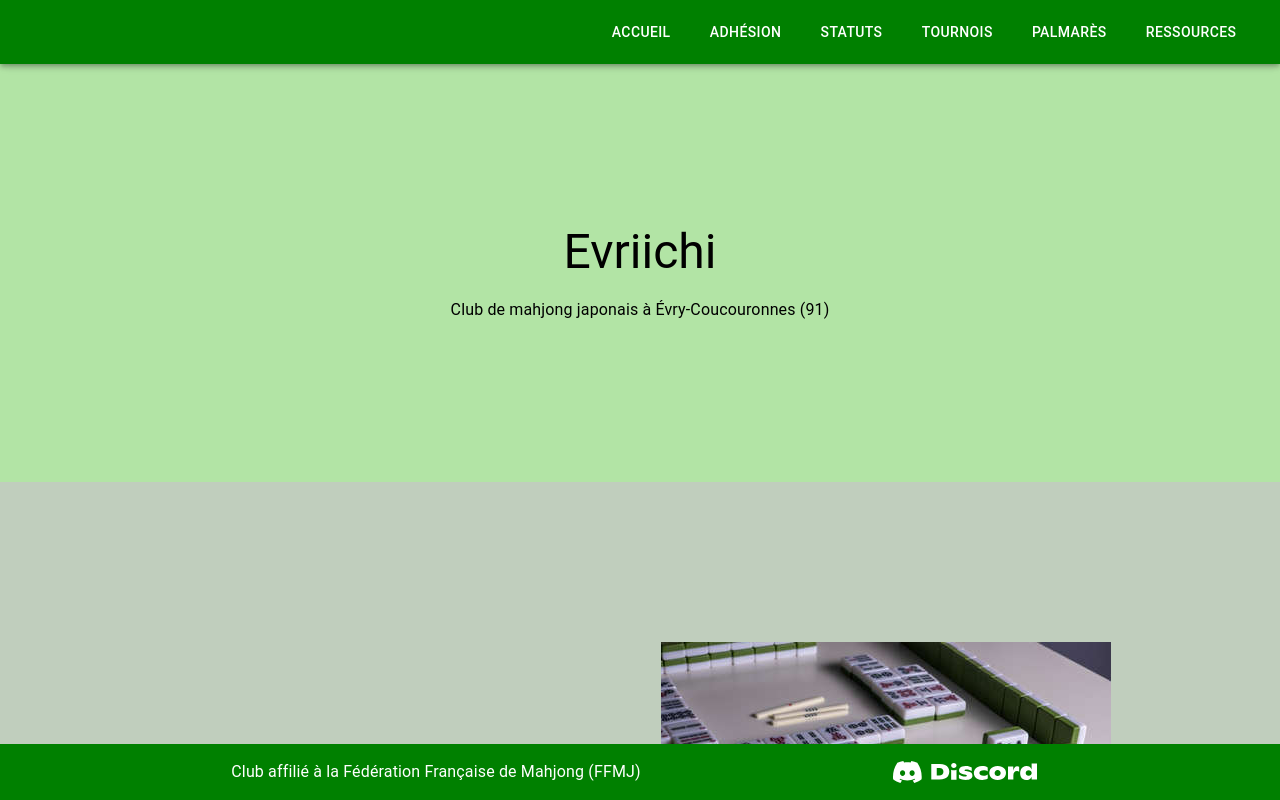
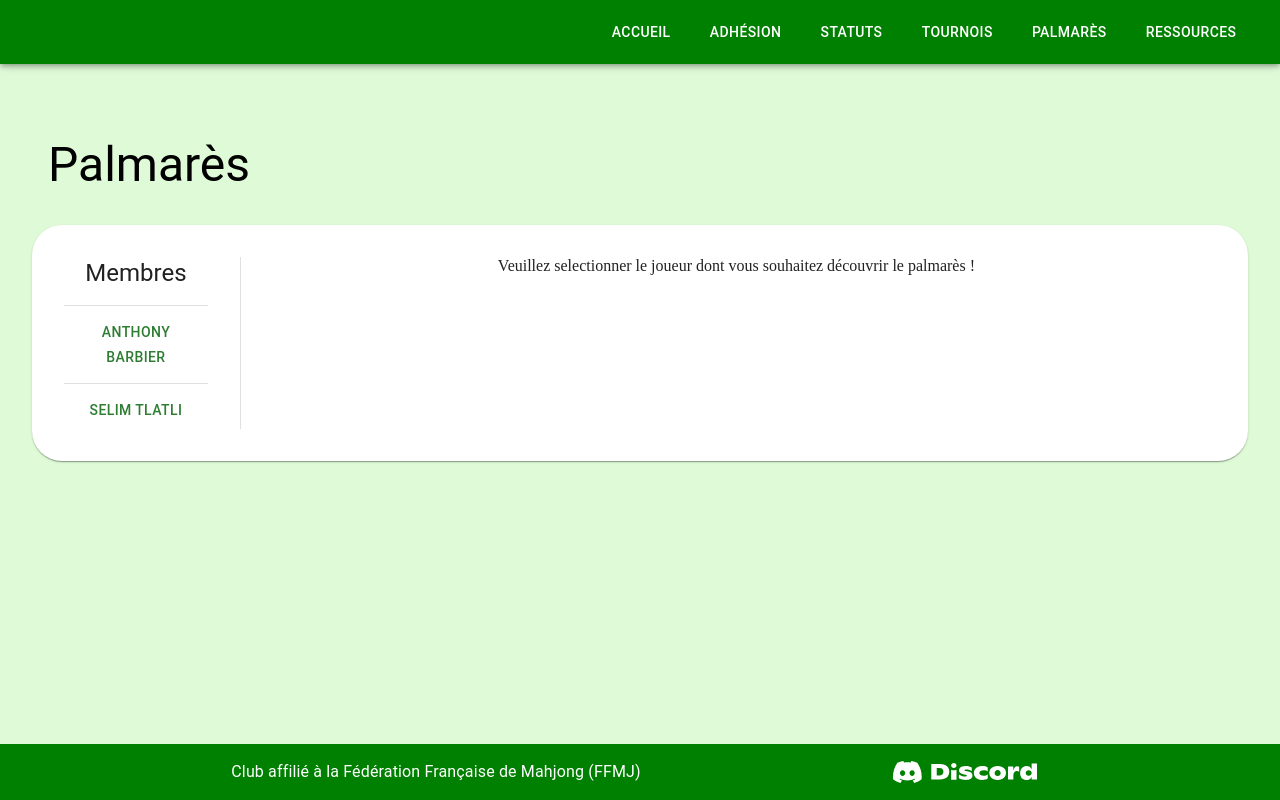
Before and after one commit to CupcakeIIE/Evriichi, a React (Vite) app: page / in a window 1280 px wide. Both pictures are taken after a click on the button "PALMARÈS". Shown: the top 800 px of the page. Built offline with nearby package versions, Linux system fonts and the light colour scheme.

Commit message:
[FEAT] add palmares page

```diff
--- a/src/App.jsx
+++ b/src/App.jsx
@@ -5,6 +5,7 @@ import MyBottomNavigation from './BottomNavigation';
 import MainPage from './MainPage';
 import Tournoi from './Tournois';
 import Ressources from './Ressources';
+import Palmares from './Palmares';
 
 function App() {
   const [view, setView] = useState('main');
@@ -21,8 +22,9 @@ function App() {
           overflowY: 'auto',
         }}
       >
-        {view === 'main' && <MainPage />}
+        {view === 'main' && <MainPage view={view} setView={setView} />}
         {view === 'tournois' && <Tournoi />}
+        {view === 'palmares' && <Palmares />}
         {view === 'ressources' && <Ressources />}
       </div>
       <MyBottomNavigation />
--- a/src/AppBar/index.jsx
+++ b/src/AppBar/index.jsx
@@ -32,7 +32,7 @@ const MyAppBar = ({view, setView}) => {
             <Button className={classes.buttonAppBar} onClick={() => setView('tournois')}>
               Tournois
             </Button>
-            <Button className={classes.buttonAppBar}>
+            <Button className={classes.buttonAppBar} onClick={() => setView('palmares')}>
               Palmarès
             </Button>
             <Button className={classes.buttonAppBar} onClick={() => setView('ressources')}>
--- a/src/MainPage/index.jsx
+++ b/src/MainPage/index.jsx
@@ -1,7 +1,7 @@
 import { Button, Grid, Typography } from "@mui/material";
 import AddCircleIcon from '@mui/icons-material/AddCircle';
 
-const MainPage = () => {
+const MainPage = ({view, setView}) => {
   return (
     <div style={{width: '100%', paddingTop: '4rem'}}>
       <div style={{padding: '10em', backgroundColor: '#b2e4a5'}}>
@@ -27,7 +27,13 @@ const MainPage = () => {
         <div>
           <Typography>Adhérez à notre association en remplissant le formulaire disponible ci-dessous !</Typography>
           <br/>
-          <Button variant='contained' color='success'>Ici !</Button>
+          <a
+            href="adhesion.pdf"
+            target="_blank"
+            rel="noreferrer"
+          >
+            <Button variant='contained' color='success'>Ici !</Button>
+          </a>
         </div>
       </div>
 
@@ -35,7 +41,13 @@ const MainPage = () => {
         <div>
           <Typography>Consultez les statuts de l'association ci-dessous !</Typography>
           <br/>
-          <Button variant='contained' color='success'>Ici !</Button>
+          <a
+            href="statuts.pdf"
+            target="_blank"
+            rel="noreferrer"
+          >
+            <Button variant='contained' color='success'>Ici !</Button>
+          </a>
         </div>
         <img src='riichi.jpg' />
       </div>
@@ -47,7 +59,7 @@ const MainPage = () => {
           <Typography>Vous retrouverez les lieux, dates, participants et modalités.</Typography>
           <Typography>Pour ceci, cliquez sur le bouton ci dessous.</Typography>
           <br/>
-          <Button variant='contained' color='success'>Ici !</Button>
+          <Button variant='contained' color='success' onClick={() => setView('tournois')}>Ici !</Button>
         </div>
       </div>
 
@@ -66,7 +78,7 @@ const MainPage = () => {
           <Typography>Enfin, retrouvez ici les différentes ressources pour apprendre à jouer au mahjong.</Typography>
           <Typography>Ou pour en devenir un expert</Typography>
           <br/>
-          <Button variant='contained' color='success'>Ici !</Button>
+          <Button variant='contained' color='success' onClick={() => setView('ressources')}>Ici !</Button>
         </div>
       </div>
     </div>
--- /dev/null
+++ b/src/Palmares/data.js
@@ -0,0 +1,54 @@
+const data = {
+  'barbier' : [
+    {
+      date: '28 décembre 2025',
+      tournoi: "[EMA] One's Mahjong 2025",
+      lieu: "One's Mahjong",
+      classement: '25ème/32',
+      hanchans: '5',
+    },
+    {
+      date: '28 décembre 2025',
+      tournoi: "[EMA] One's Mahjong 2025",
+      lieu: "One's Mahjong",
+      classement: '25ème/32',
+      hanchans: '5',
+    },
+  ],
+
+  'moyon' : [
+    {
+      date: '28 décembre 2025',
+      tournoi: "[EMA] One's Mahjong 2025",
+      lieu: "One's Mahjong",
+      classement: '25ème/32',
+      hanchans: '5',
+    },
+    {
+      date: '28 décembre 2025',
+      tournoi: "[EMA] One's Mahjong 2025",
+      lieu: "One's Mahjong",
+      classement: '25ème/32',
+      hanchans: '5',
+    },
+  ],
+
+  'tlatli' : [
+    {
+      date: '28 décembre 2025',
+      tournoi: "[EMA] One's Mahjong 2025",
+      lieu: "One's Mahjong",
+      classement: '25ème/32',
+      hanchans: '5',
+    },
+    {
+      date: '28 décembre 2025',
+      tournoi: "[EMA] One's Mahjong 2025",
+      lieu: "One's Mahjong",
+      classement: '25ème/32',
+      hanchans: '5',
+    },
+  ]
+}
+
+export default data;
--- /dev/null
+++ b/src/Palmares/index.jsx
@@ -0,0 +1,80 @@
+import { Button, Divider, Paper, Table, TableBody, TableCell, TableHead, TableRow, Typography } from "@mui/material";
+import { useEffect, useState } from "react";
+import data from './data';
+
+const Palmares = () => {
+
+  const [selected, setSelected] = useState('');
+  const [rows, setRows] = useState([])
+
+  useEffect(() => {
+    if (selected !== '' && data[selected]) {
+      setRows(data[selected])
+    }
+  }, [selected]);
+
+  return (
+    <div
+      style={{
+        display: 'flex',
+        flexDirection: 'column',
+        padding: '5rem 2rem',
+        width: '100%',
+      }}
+    >
+      <Typography variant='h3' style={{ textAlign: 'left', paddingLeft: '16px' }}>
+        Palmarès
+      </Typography>
+
+      <Paper style={{/* width: '100%', height: '100%', */ padding: '2em', borderRadius: '30px', marginTop: '2rem'}}>
+        <div style={{display: 'flex', flexDirection: 'row'}}>
+
+          {/* all members name */}
+          <div style={{width: '15%'}}>
+            <Typography variant='h5' style={{marginBottom: '1rem'}}>Membres</Typography>
+            <Divider />
+            <Button color={selected === 'barbier' ? 'error' : 'success'} style={{marginBottom: '0.5rem', marginTop: '0.5rem'}} onClick={() => setSelected('barbier')}>Anthony Barbier</Button>
+            <Divider />
+            <Button color={selected === 'tlatli' ? 'error' : 'success'} style={{marginTop: '0.5rem'}} onClick={() => setSelected('tlatli')}>Selim Tlatli</Button>
+          </div>
+          <Divider orientation='vertical' flexItem style={{padding: '1em'}} />
+          <div style={{paddingLeft: '1em', width: '100%'}}>
+            {rows.length === 0
+              ? 'Veuillez selectionner le joueur dont vous souhaitez découvrir le palmarès !'
+              : <Table sx={{ minWidth: 650, width: '100%' }} aria-label="simple table">
+                  <TableHead>
+                    <TableRow>
+                      <TableCell align="center" style={{backgroundColor: '#b2e4a5'}}>Date</TableCell>
+                      <TableCell align="center" style={{backgroundColor: '#b2e4a5'}}>Tournois</TableCell>
+                      <TableCell align="center" style={{backgroundColor: '#b2e4a5'}}>Lieu / Organisation</TableCell>
+                      <TableCell align="center" style={{backgroundColor: '#b2e4a5'}}>Classement</TableCell>
+                      <TableCell align="center" style={{backgroundColor: '#b2e4a5'}}>Hanchans</TableCell>
+                    </TableRow>
+                  </TableHead>
+                  <TableBody>
+                    {rows.map((row) => (
+                      <TableRow
+                        key={row.date}
+                        sx={{ '&:last-child td, &:last-child th': { border: 0 } }}
+                      >
+                        <TableCell align='center' component="th" scope="row">
+                          {row.date}
+                        </TableCell>
+                        <TableCell align="center">{row.tournoi}</TableCell>
+                        <TableCell align="center">{row.lieu}</TableCell>
+                        <TableCell align="center">{row.classement}</TableCell>
+                        <TableCell align="center">{row.hanchans}</TableCell>
+                      </TableRow>
+                    ))}
+                  </TableBody>
+                </Table>
+            }
+          </div>
+
+        </div>
+      </Paper>
+    </div>
+  );
+};
+
+export default Palmares;
```
